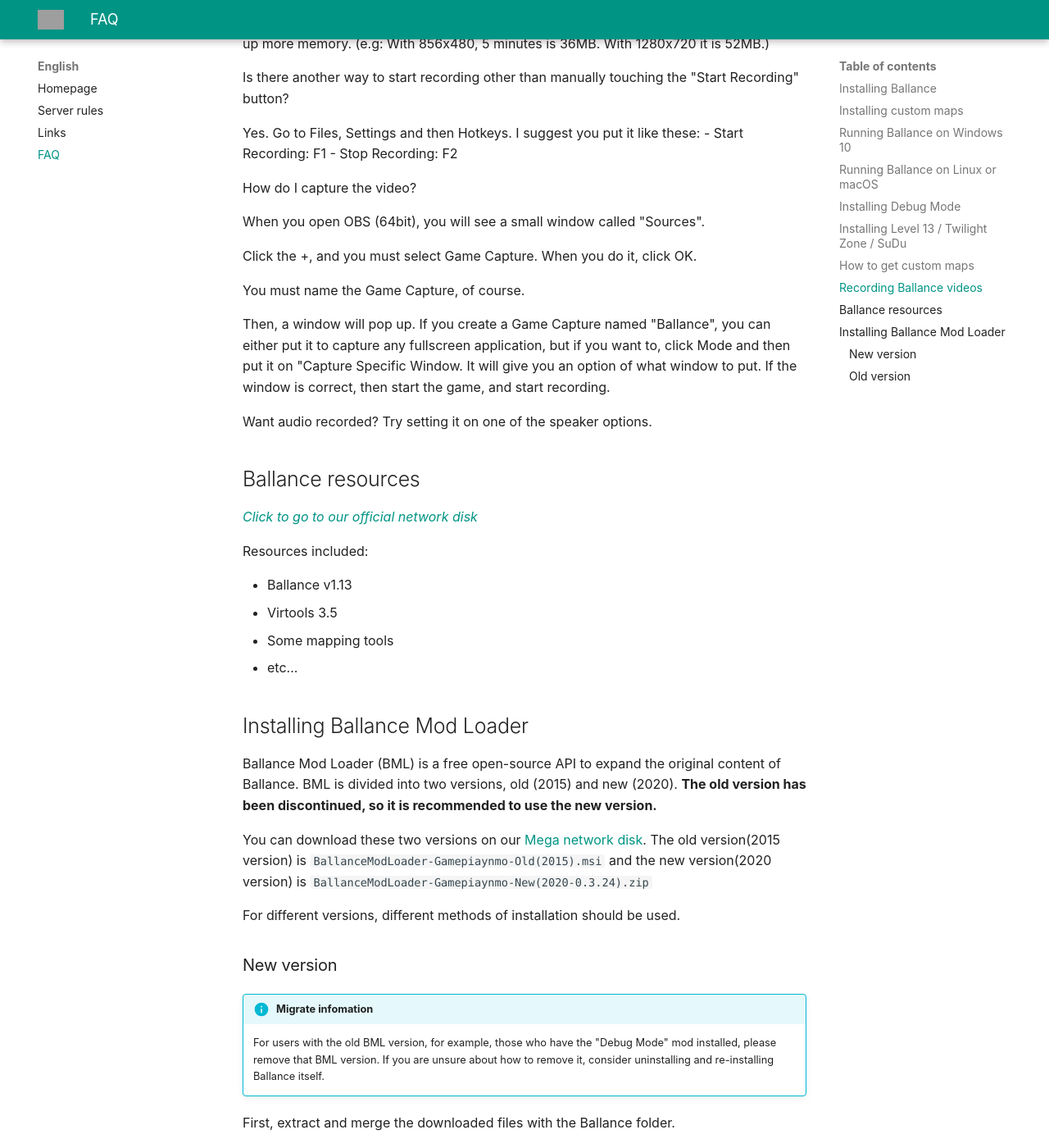
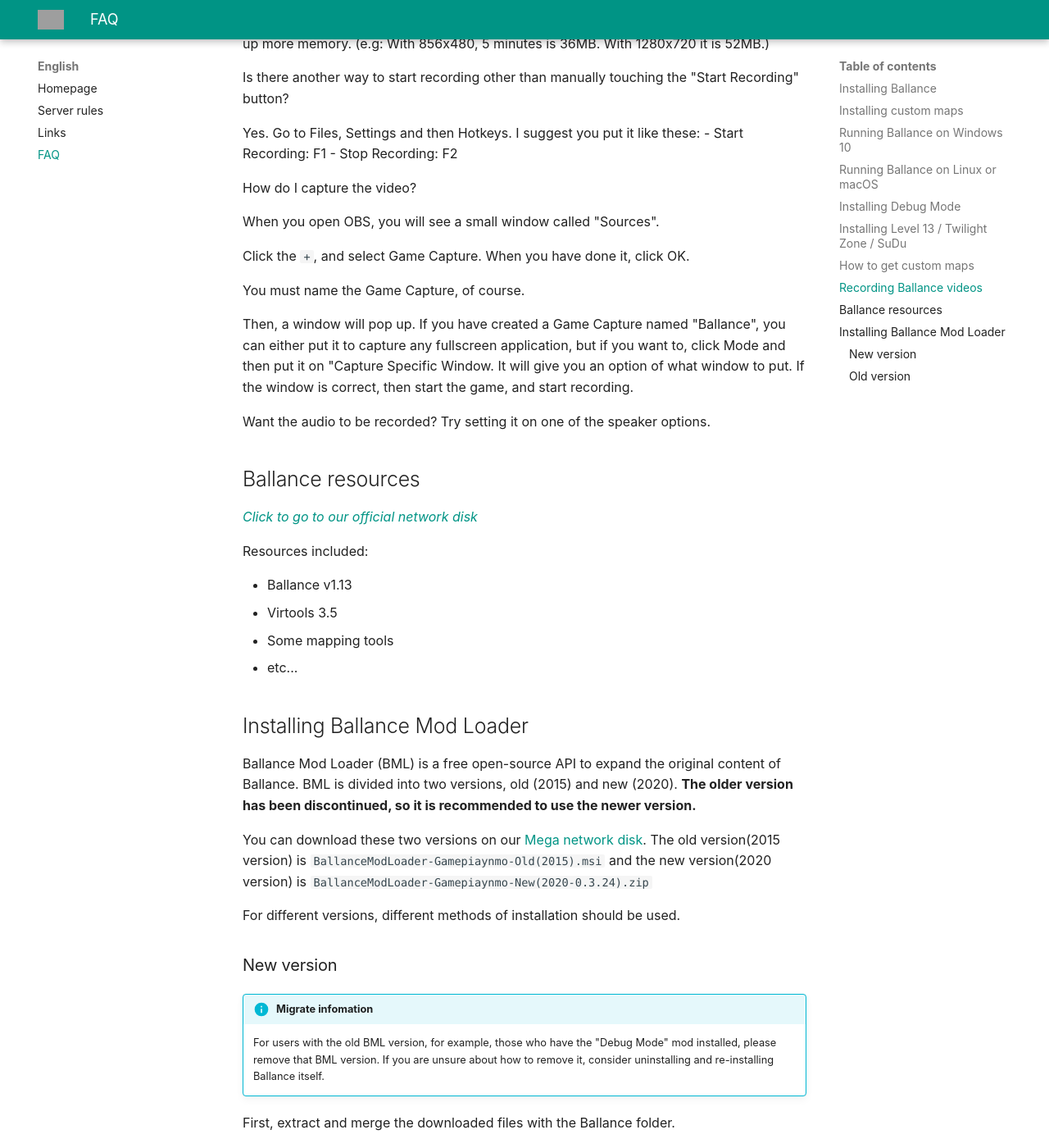
Before and after one commit to yyc12345/ballance-discord-rules, an MkDocs documentation site: the page built from docs/en/faq.md, in a window 1280 px wide and 1400 px high, scrolled down 2505 px. Shown: the whole window at 82% size. Built offline with MkDocs 1.6.1 and Material for MkDocs 9.7.7, drawn with Linux system fonts in a browser that asks for light colours; some of the changed text lies outside the part shown; grey boxes are pictures that could not be loaded.

Commit message:
Update faq.md
Grammar corrections and minor style improvements. Also updated the map pack link (should be 7.6, which was released this year).

btw, the older BML version can also be installed by merging folders (which will help since there wouldn't be any Chinese texts).

```diff
--- a/docs/en/faq.md
+++ b/docs/en/faq.md
@@ -78,16 +78,16 @@
 
 How do I capture the video?
 
-When you open OBS (64bit), you will see a small window called "Sources".
+When you open OBS, you will see a small window called "Sources".
 
-Click the +, and you must select Game Capture.
-When you do it, click OK.
+Click the `+`, and select Game Capture.
+When you have done it, click OK.
 
 You must name the Game Capture, of course.
 
-Then, a window will pop up. If you create a Game Capture named "Ballance", you can either put it to capture any fullscreen application, but if you want to, click Mode and then put it on "Capture Specific Window. It will give you an option of what window to put. If the window is correct, then start the game, and start recording.
+Then, a window will pop up. If you have created a Game Capture named "Ballance", you can either put it to capture any fullscreen application, but if you want to, click Mode and then put it on "Capture Specific Window. It will give you an option of what window to put. If the window is correct, then start the game, and start recording.
 
-Want audio recorded? Try setting it on one of the speaker options.
+Want the audio to be recorded? Try setting it on one of the speaker options.
 
 ## <span id="jump-9">Ballance resources</span>
 
@@ -102,7 +102,7 @@
 
 ## <span id="jump-10">Installing Ballance Mod Loader</span>
 
-Ballance Mod Loader (BML) is a free open-source API to expand the original content of Ballance. BML is divided into two versions, old (2015) and new (2020). **The old version has been discontinued, so it is recommended to use the new version.**
+Ballance Mod Loader (BML) is a free open-source API to expand the original content of Ballance. BML is divided into two versions, old (2015) and new (2020). **The older version has been discontinued, so it is recommended to use the newer version.**
 
 You can download these two versions on our [Mega network disk](#jump-9). The old version(2015 version) is `BallanceModLoader-Gamepiaynmo-Old(2015).msi` and the new version(2020 version) is `BallanceModLoader-Gamepiaynmo-New(2020-0.3.24).zip`
 
```
Also changed, not shown: other parts of docs/en/faq.md (+1 -1 lines).
